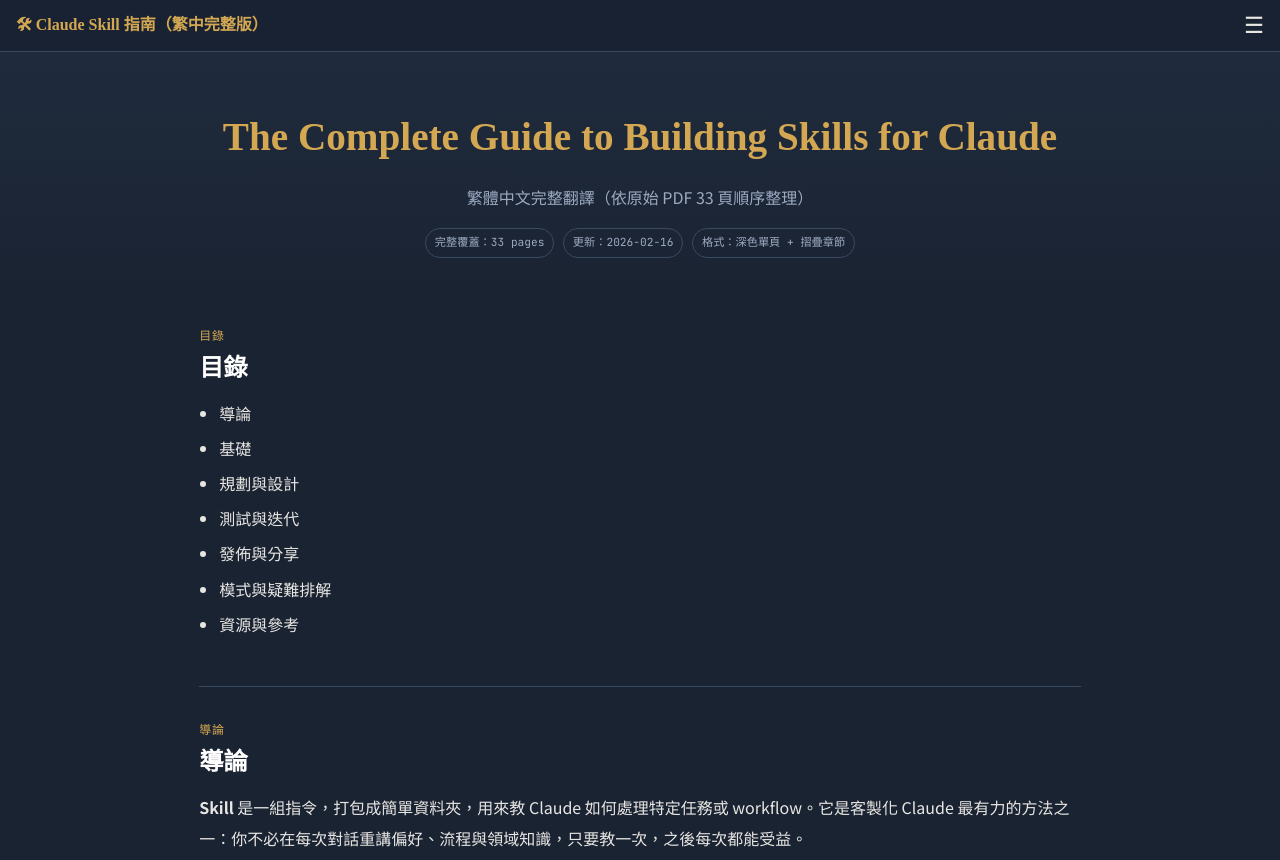
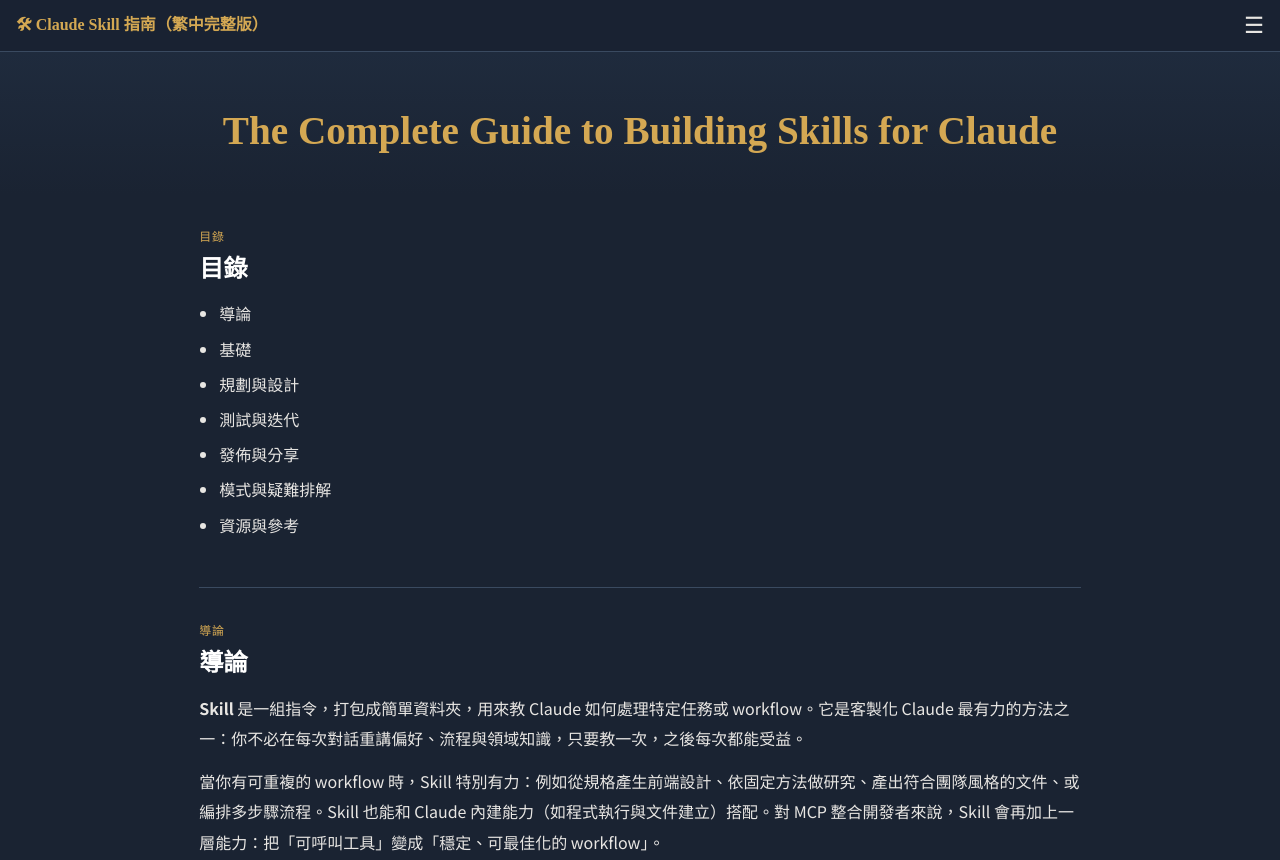
Before and after one commit to Kumazan/claude-skill-building-guide-zh-tw, a plain HTML site: page index.html in a window 1280 px wide. Shown: the top 860 px of the page. Drawn offline with Linux system fonts and the light colour scheme.

Commit message:
refine: remove non-essential hero metadata text

```diff
--- a/index.html
+++ b/index.html
@@ -35,11 +35,9 @@
     .toc-drawer a{display:block;padding:.5rem 0;color:var(--muted);text-decoration:none;border-bottom:1px solid var(--faint);font-size:.92rem}
 
     .container{max-width:920px;margin:0 auto;padding:0 1.2rem}
-    .hero{text-align:center;padding:3rem 1rem 2.2rem;background:linear-gradient(180deg,var(--bg-light),var(--bg))}
+    .hero{text-align:center;padding:2.6rem 1rem 1.6rem;background:linear-gradient(180deg,var(--bg-light),var(--bg))}
     .hero h1{font-family:var(--serif);font-size:clamp(1.55rem,4.8vw,2.45rem);font-weight:900;color:var(--accent)}
     .hero p{color:var(--muted);margin-top:.45rem}
-    .badges{display:flex;gap:.55rem;justify-content:center;flex-wrap:wrap;margin-top:1rem}
-    .badge{font-family:var(--mono);font-size:.7rem;padding:.2rem .55rem;border:1px solid var(--faint);border-radius:999px;color:var(--muted)}
 
     .section{padding:2rem 0;border-top:1px solid var(--faint)}
     .section:first-of-type{border-top:none}
@@ -90,12 +88,6 @@
 
   <header class="hero" id="cover">
     <h1>The Complete Guide to Building Skills for Claude</h1>
-    <p>繁體中文完整翻譯（依原始 PDF 33 頁順序整理）</p>
-    <div class="badges">
-      <span class="badge">完整覆蓋：33 pages</span>
-      <span class="badge">更新：2026-02-16</span>
-      <span class="badge">格式：深色單頁 + 摺疊章節</span>
-    </div>
   </header>
 
   <main class="container">
```
